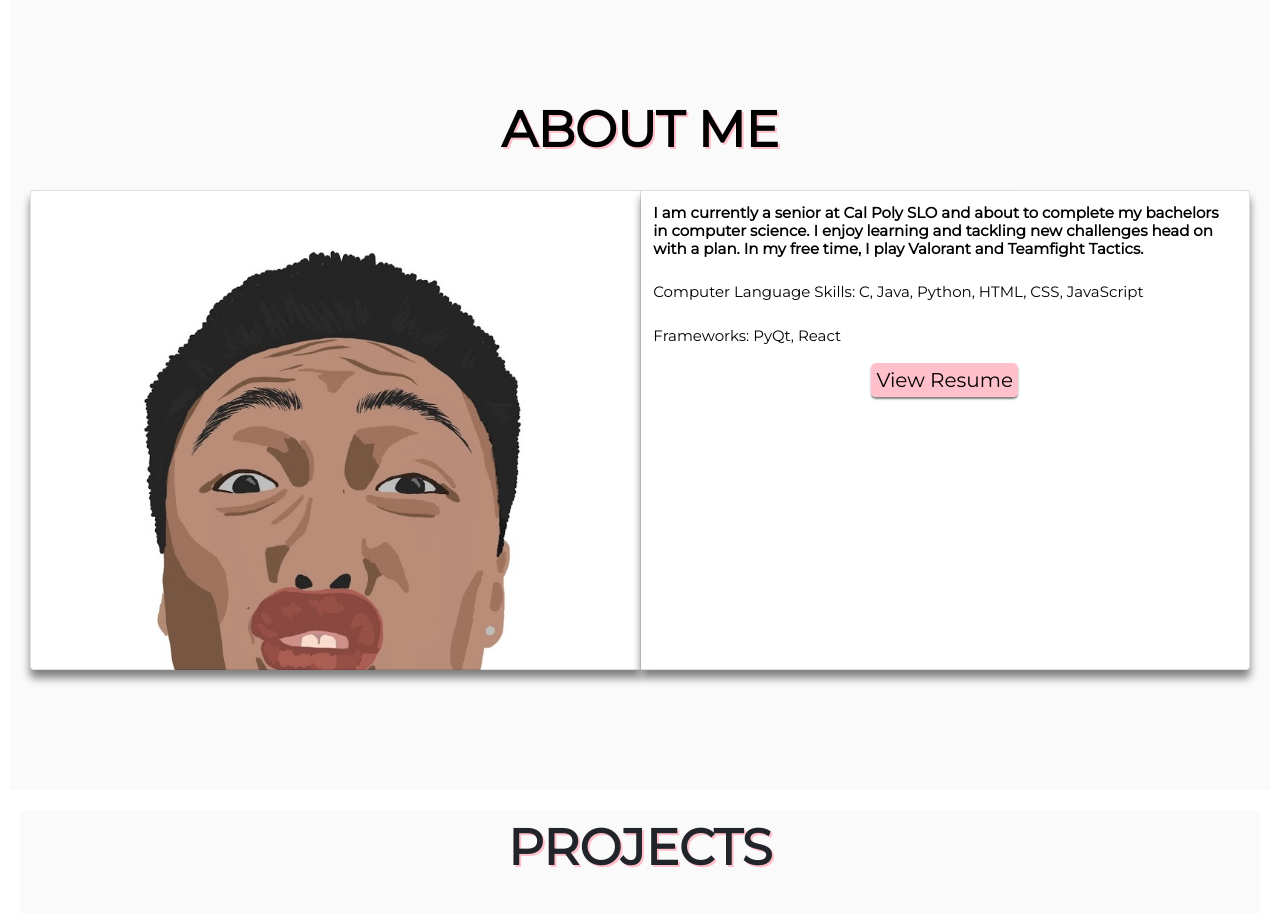
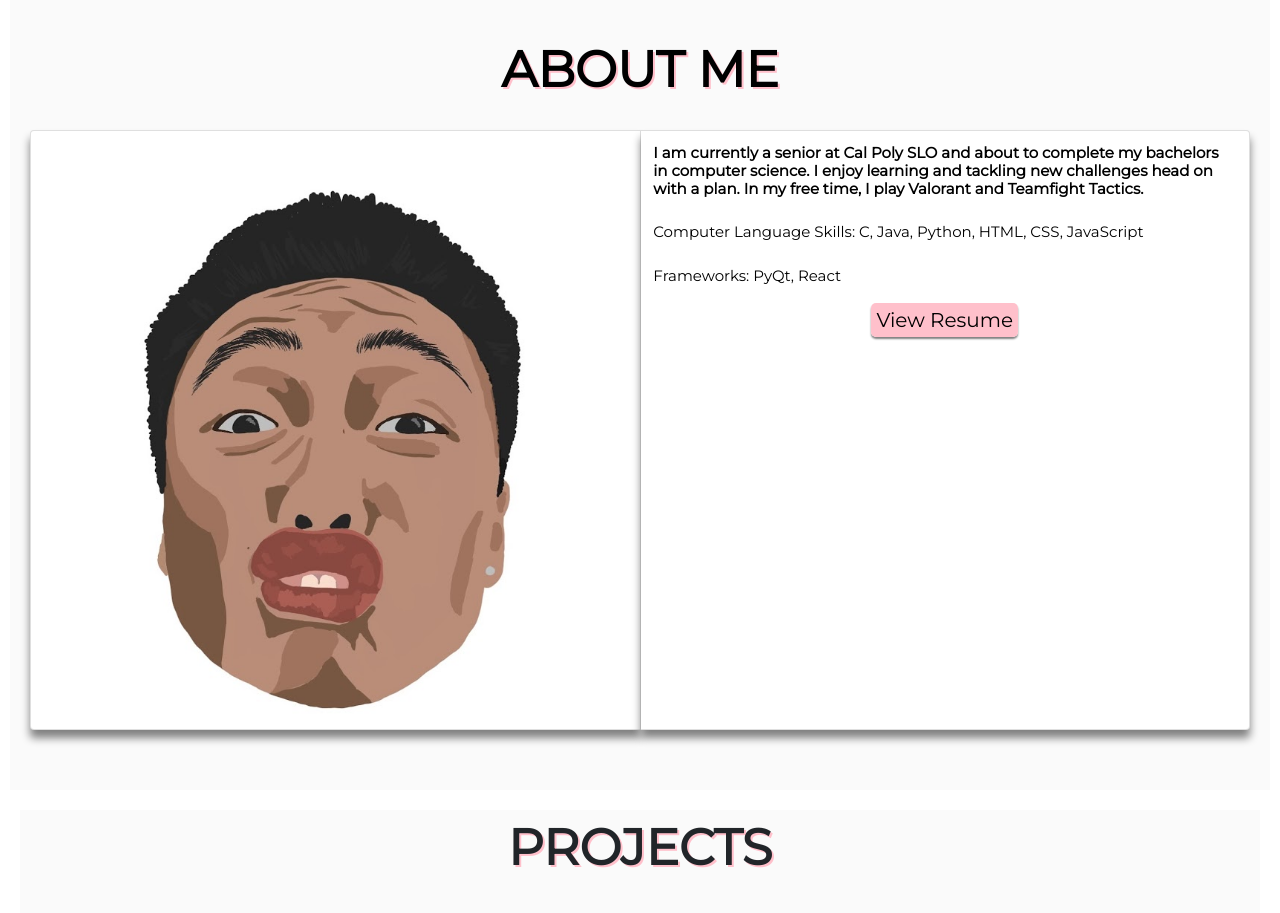
Before and after one commit to allenzhai/Website, a React (Create React App) app: page / in a window 1280 px wide. Shown: the part 820-1733 px from the top of the page. Built offline with nearby package versions, Linux system fonts and the light colour scheme; the HTML template or start-up script is replaced by a standard one.

Commit message:
added vh for picture

```diff
--- a/src/custom.scss
+++ b/src/custom.scss
@@ -29,7 +29,7 @@
 #aboutMeCards1{
 	background-image: url("./images/candid.JPG");
 	background-size: cover;
-	min-height: 60vh;
+	min-height: 75vh;
 	margin: 0px;
 	box-shadow: 0px 8px 8px 0px gray;
 }
```
